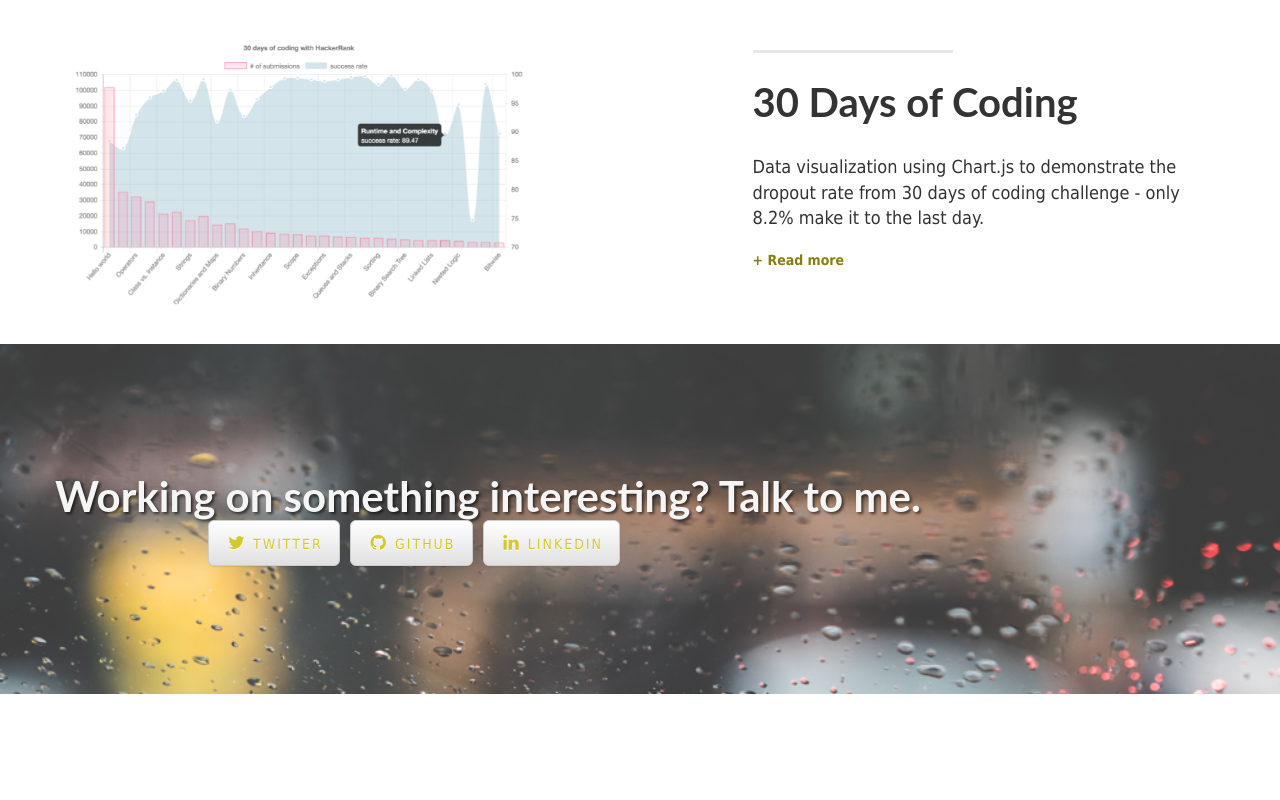
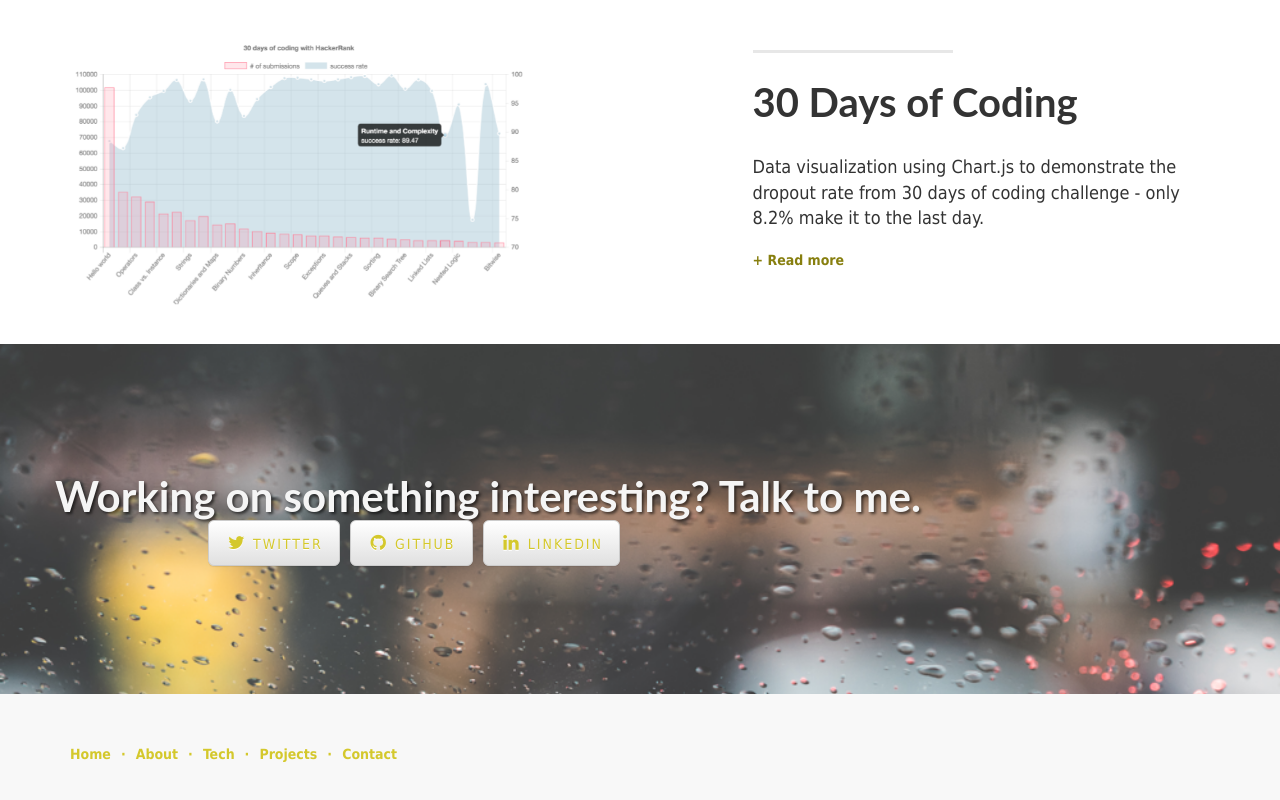
Before and after one commit to loopDelicious/joyce-portfolio, a React (Create React App) app: page / in a window 1280 px wide. Shown: the part 2904-3704 px from the top of the page. Before the commit the page ends 3598 px from the top, so only its background shows below. Built offline with nearby package versions, Linux system fonts and the light colour scheme.

Commit message:
add footer

```diff
--- a/src/components/App.js
+++ b/src/components/App.js
@@ -99,6 +99,8 @@ class App extends Component {
         </div>
 
         {/* PROJECT SECTIONS ==========================================*/}
+
+        <div id="projects"></div>
 
         <div id="nitrous" className="section">
             <div className="container">
@@ -213,6 +215,36 @@ class App extends Component {
             </div>
         </div>
 
+        <footer>
+            <div className="container">
+                <div className="row">
+                    <div className="col-lg-12">
+                        <ul className="list-inline">
+                            <li>
+                                <a href="#">Home</a>
+                            </li>
+                            <li className="footer-menu-divider">&sdot;</li>
+                            <li>
+                                <a href="#about">About</a>
+                            </li>
+                            <li className="footer-menu-divider">&sdot;</li>
+                            <li>
+                                <a href="#tech">Tech</a>
+                            </li>
+                            <li className="footer-menu-divider">&sdot;</li>
+                            <li>
+                                <a href="#projects">Projects</a>
+                            </li>
+                            <li className="footer-menu-divider">&sdot;</li>
+                            <li>
+                                <a href="#contact">Contact</a>
+                            </li>
+                      </ul>
+                    </div>
+                </div>
+            </div>
+        </footer>
+
       </div>
     );
   }
--- a/src/css/App.css
+++ b/src/css/App.css
@@ -100,6 +100,10 @@ hr {
     display: flex;
 }
 
+#contact > .btn .btn-default .btn-lg {
+    color: black;
+}
+
 /*#contact > h2 {*/
     /*width: 40vw;*/
     /*text-shadow: 1px 1px var(--tertiary-color);*/
@@ -108,3 +112,7 @@ hr {
 /*#contact > .container > .row > .col-lg-6 > h2 {*/
     /*float: left;*/
 /*}*/
+
+.footer-menu-divider {
+    color: var(--main-color);
+}
--- a/src/css/buttons.css
+++ b/src/css/buttons.css
@@ -8,7 +8,7 @@ a:link {
 
 a:hover, a:active {
     color: var(--secondary-color);
-    background-color: var(--tertiary-color);
+    text-decoration: none;
 }
 
 a:visited {
```
